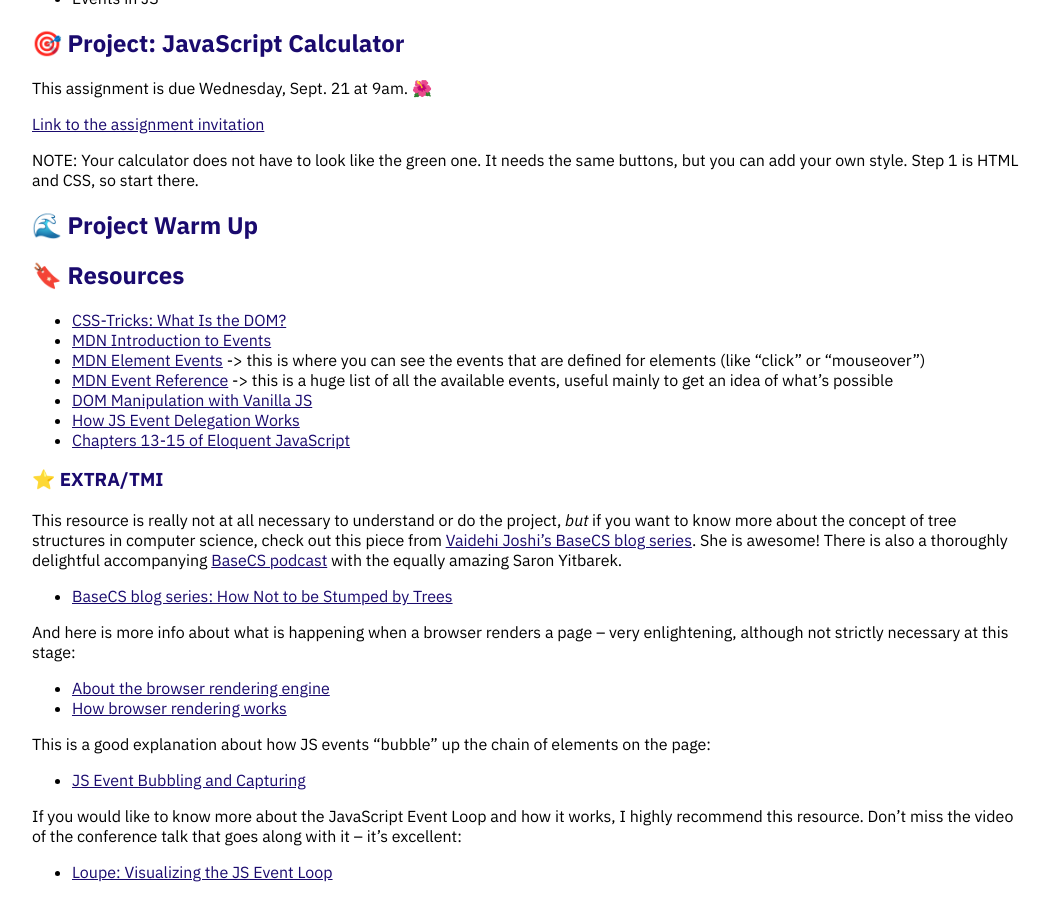
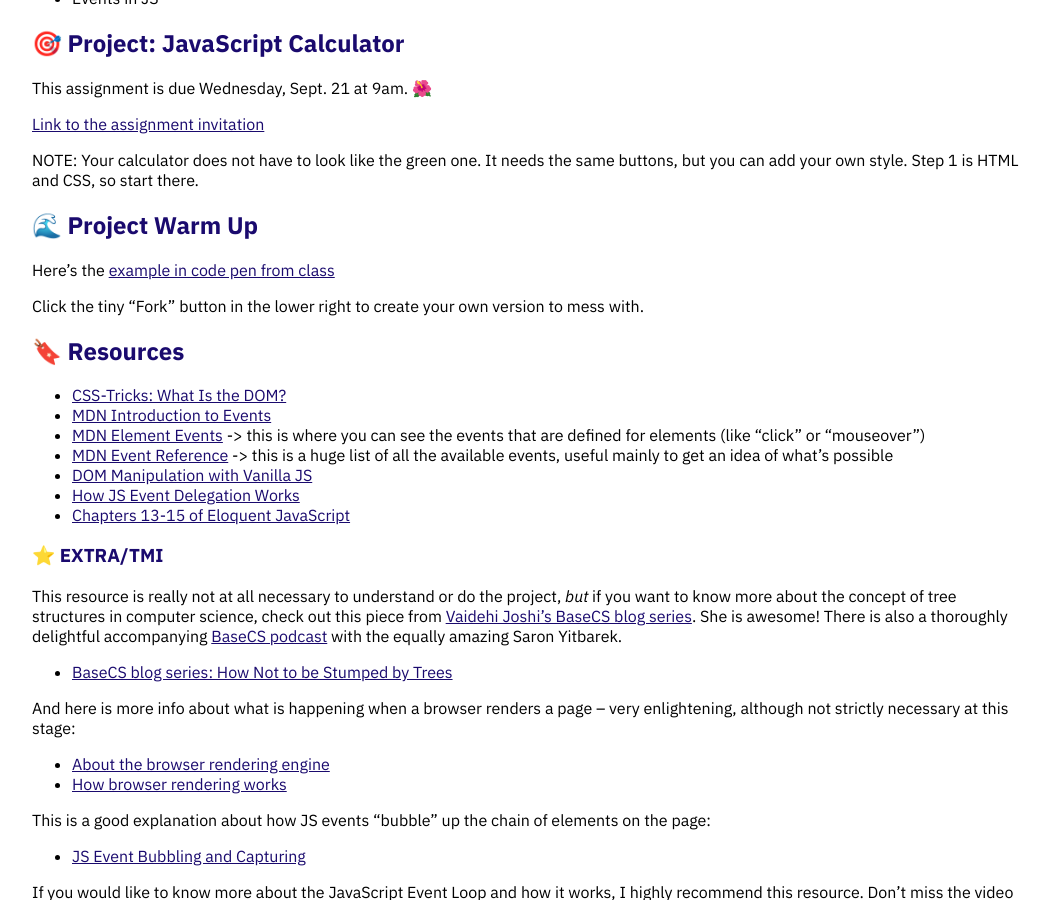
Before and after one commit to Momentum-Team-15/momentum-team-15.github.io, a Jekyll site: the page built from _posts/2022-09-19-js-dom.md, in a window 1280 px wide and 900 px high, scrolled down 391 px. Shown: the whole window, without its empty margins (112-1162 px from the left). Built offline with Jekyll 4.4.1, drawn with Linux system fonts in a browser that asks for light colours; nearby versions of some CDN libraries.

Commit message:
add CodePen

```diff
--- a/_posts/2022-09-19-js-dom.md
+++ b/_posts/2022-09-19-js-dom.md
@@ -22,7 +22,9 @@ Step 1 is HTML and CSS, so start there.
 
 ## 🌊 Project Warm Up
 
+Here's the [example in code pen from class](https://codepen.io/rlconley/pen/RwyVvaq)
 
+Click the tiny "Fork" button in the lower right to create your own version to mess with.
 
 <!-- Here's a warmup for the calculator.
 
```
